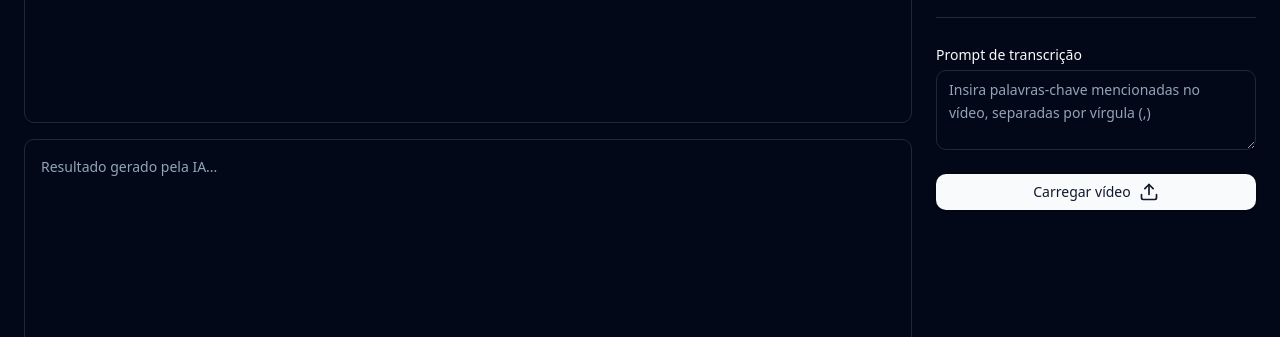
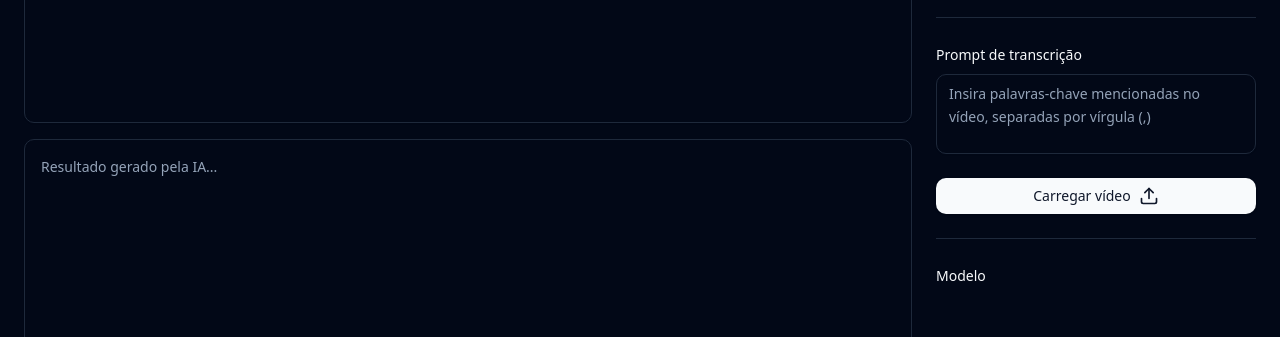
Before and after one commit to chiarorosa/app-nlw-ia, a React (Vite) app in the folder upload-ia-web/: page / in a window 1280 px wide. Shown: the part 272-609 px from the top of the page. Built offline with nearby package versions, Linux system fonts and the light colour scheme.

Commit message:
estruturando segundo form frontend react

```diff
--- a/upload-ia-web/src/App.tsx
+++ b/upload-ia-web/src/App.tsx
@@ -51,9 +51,9 @@ export function App() {
 
 						<Separator />
 
-						<div className="space-y-1">
+						<div className="space-y-2">
 							<Label htmlFor="transcription_prompt">Prompt de transcrição</Label>
-							<Textarea id="transcription_prompt" className="min-h-20 leading-relaxed" placeholder="Insira palavras-chave mencionadas no vídeo, separadas por vírgula (,)" />
+							<Textarea id="transcription_prompt" className="h-20 leading-relaxed resize-none" placeholder="Insira palavras-chave mencionadas no vídeo, separadas por vírgula (,)" />
 						</div>
 
 						<Button type="submit" className="w-full">
@@ -61,6 +61,14 @@ export function App() {
 							<Upload className="w-5 h-5 ml-2" />
 						</Button>
 					</form>
+
+					<Separator />
+
+					<form className="space-y-6">
+						<div className="space-y-2">
+							<Label>Modelo</Label>
+						</div>
+					</form>
 				</aside>
 			</main>
 		</div>
```
